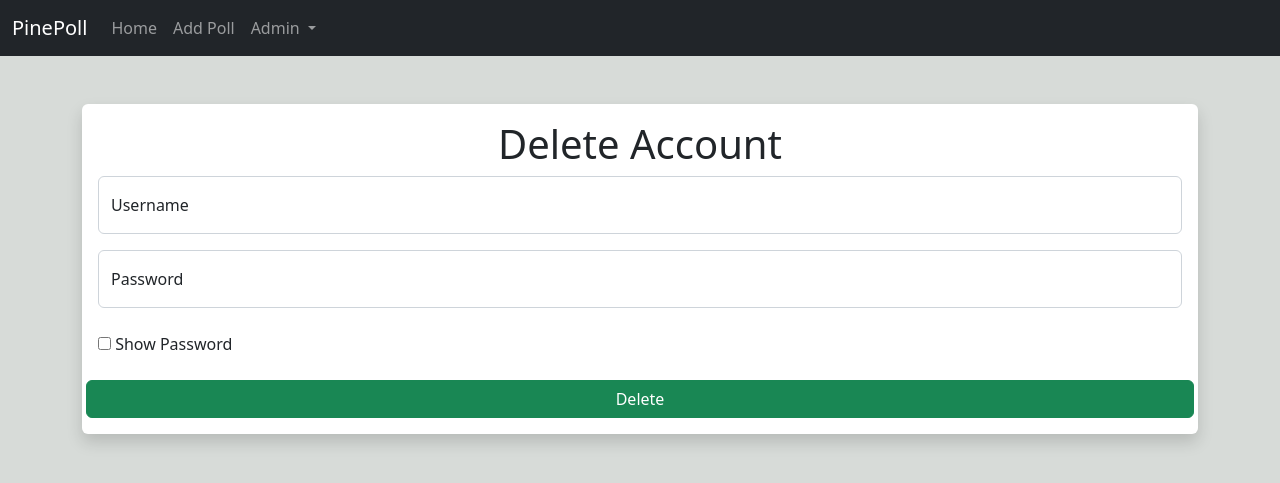
After one commit to Foisal1301/PollApp, a Django app: page /user/delete/ in a window 1280 px wide. The commit adds this page. Shown: the top 483 px of the page. Run offline with Django 4.2, Linux system fonts and the light colour scheme; a user stored in the database is signed in.

Commit message:
initial commit

```diff
--- /dev/null
+++ b/core/templates/delete_account.html
@@ -0,0 +1,43 @@
+{% extends 'base.html' %}
+{% block title %}Delete Account{% endblock %}
+{% block content %}<br/><br/>
+	<div class="shadow p-3 mb-5 bg-body rounded">
+		<center><h1>Delete Account</h1></center>
+		{% if form.errors %}
+	        {% for field in form %}
+	            {% for error in field.errors %}
+	                <div class="alert alert-danger alert-dismissible fade show" role="alert">
+					  {{ error|escape }}<button type="button" class="btn-close" data-bs-dismiss="alert" aria-label="Close"></button>
+					</div>
+	            {% endfor %}
+	        {% endfor %}
+	    {% endif %}
+		<form action="." method="POST">
+			{% csrf_token %}
+			<div class="form-floating mb-3">
+			  <input type="text" class="form-control" id="id_username" placeholder="Username" name="username" maxlength="150">
+			  <label for="id_username">Username</label>
+			</div>
+			<div class="form-floating">
+			  <input type="password" class="form-control" id="id_password" name='password' placeholder="Password">
+			  <label for="id_password">Password</label>
+			</div><br/>
+			<input onclick="showPassword()" type="checkbox" value="">
+    <label>Show Password</label>
+			<br/><br/>
+			<div class="row"><button class="btn btn-success">Delete</button></div>
+		</form>
+	</div>
+{% endblock %}
+{% block scripts %}
+<script>
+    function showPassword(){
+        var p1 = document.getElementById('id_password');
+        if (p1.type === 'password'){
+            p1.type = 'text';
+        }else{
+            p1.type = 'password';
+        }
+    }
+</script>
+{% endblock %}
--- a/core/templates/navbar.html
+++ b/core/templates/navbar.html
@@ -20,7 +20,7 @@
             {% if user.is_authenticated %}
             <li><a class="dropdown-item" href="#">Privacy Settings</a></li>
             <li><a class="dropdown-item" href="#">Change your password</a></li>
-            <li><a class="dropdown-item" href="#">Delete your account</a></li>
+            <li><a class="dropdown-item" href="{% url 'delete-account' %}">Delete your account</a></li>
             <li><hr class="dropdown-divider"></li>
             {% if user.is_superuser %}
             <li><a class="dropdown-item" href="/admin/">Admin Panel</a></li>
--- a/core/urls.py
+++ b/core/urls.py
@@ -16,4 +16,5 @@ urlpatterns = [
     path('user/login/',authviews.LoginView.as_view(template_name='login.html'),name='login'),
     path('user/logout/',authviews.LogoutView.as_view(),name='logout'),
     path('user/signup/',views.signup,name='signup'),
+    path('user/delete/',views.delete_account,name='delete-account')
 ]
--- a/core/views.py
+++ b/core/views.py
@@ -2,7 +2,7 @@ from django.shortcuts import render,redirect
 from .models import Topic,Choice
 from django.contrib import messages
 from .forms import SignUpForm,AddPollForm
-from django.contrib.auth import login,authenticate
+from django.contrib.auth import login,authenticate,logout
 from django.contrib.auth.models import User
 from django.contrib.auth.decorators import login_required
 
@@ -131,6 +131,7 @@ def signup(request):
 			else:
 				if form.is_valid:
 					form.save()
+					message.success(request,'Account is created successfully!')
 					login(request,authenticate(username=request.POST['username'],password=request.POST['password1']))
 					return redirect('topics')
 
@@ -139,3 +140,21 @@ def signup(request):
 			return render(request,'signup.html',{
 				'form':form
 				})
+
+@login_required
+def delete_account(request):
+	if request.method == 'POST':
+		username = request.POST['username']
+		password = request.POST['password']
+		if request.user == authenticate(request,username=username,password=password):
+			user = request.user
+			logout(request)
+			user.delete()
+			messages.success(request,'User is deleted successfully!')
+			return redirect('topics')
+		else:
+			messages.error(request,"Incorrect username or password")
+			return redirect('delete-account')
+
+	else:
+		return render(request,'delete_account.html',{})
--- a/todo.txt
+++ b/todo.txt
@@ -1,6 +1,5 @@
 vote card rwd
 privacy settings
 change password
-delete account
 forget password
 activationmail
```
Also changed, not shown: core/templates/delete_account_modal.html (deleted), db.sqlite3.
